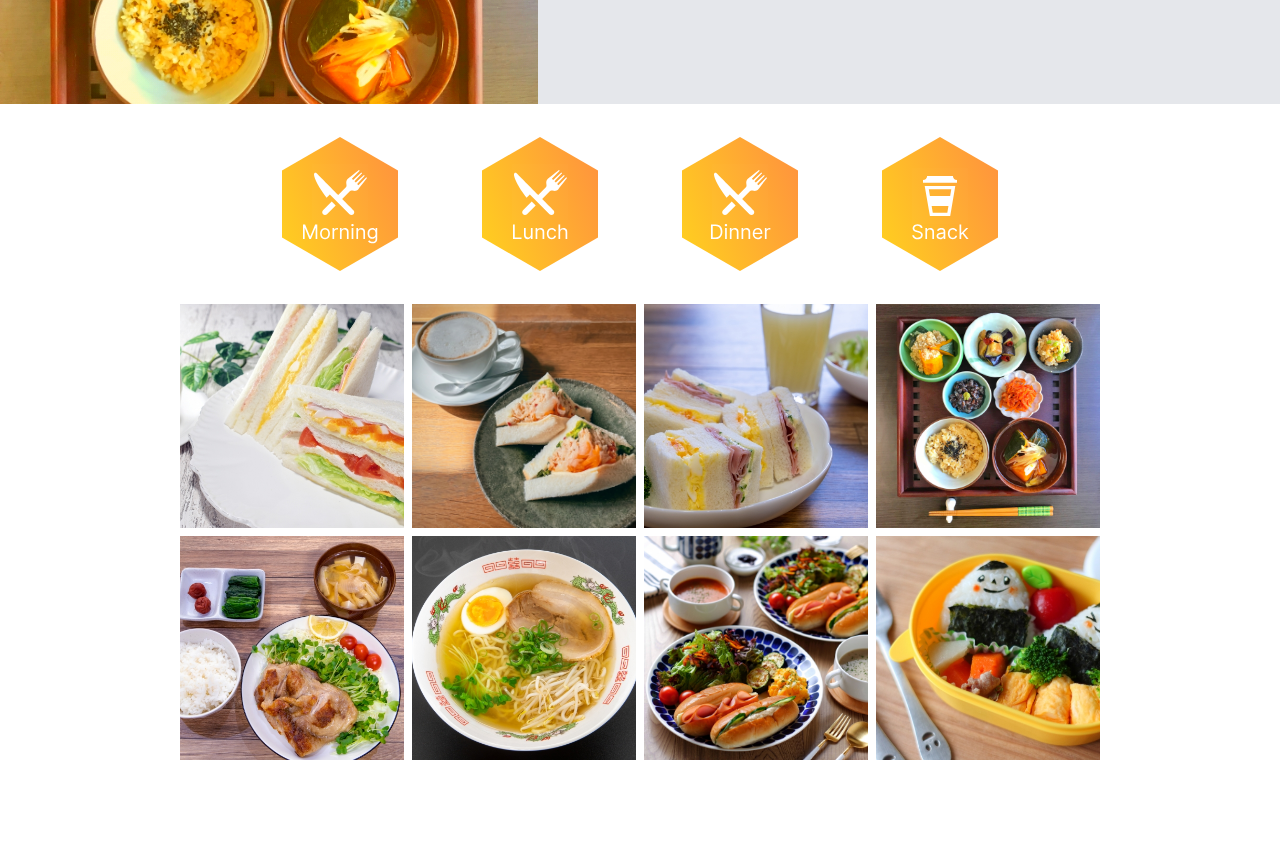
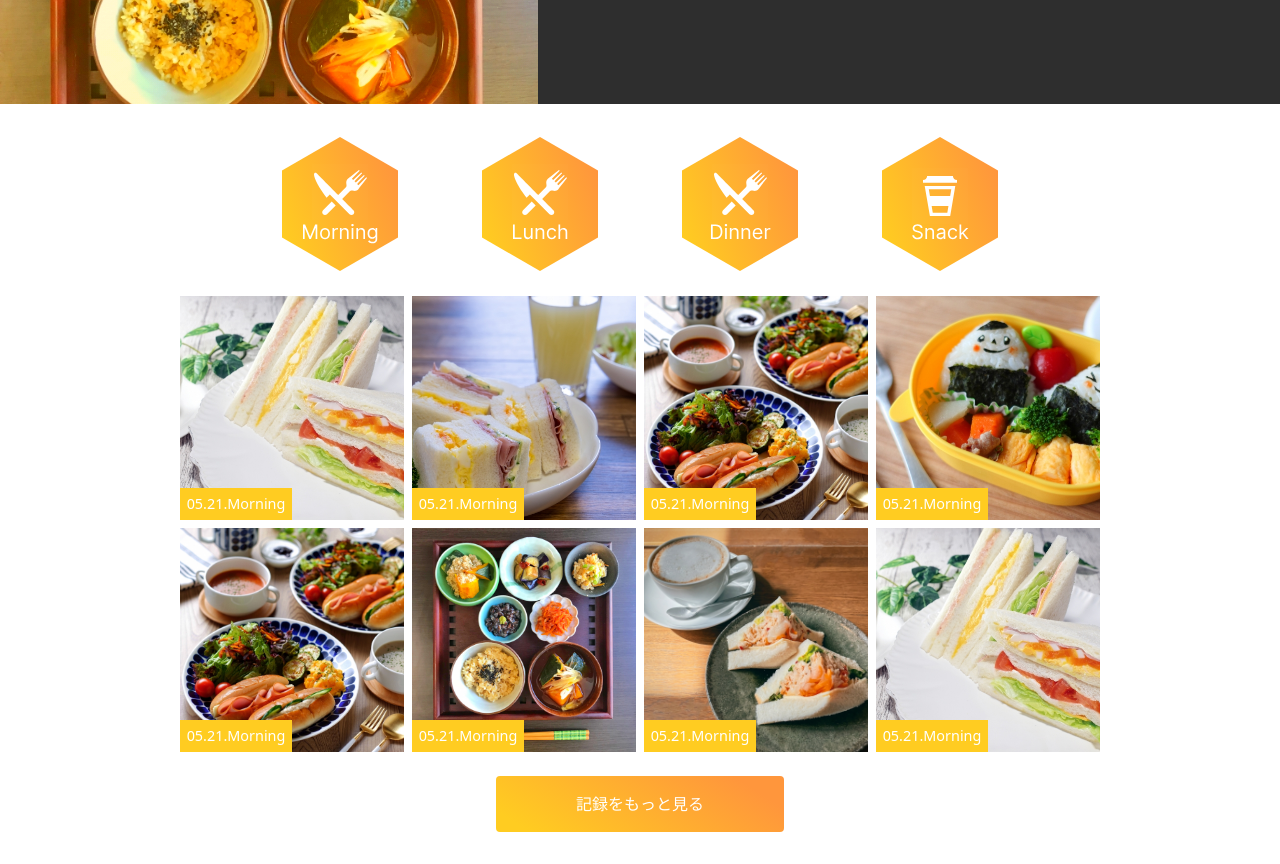
Before and after one commit to simpledark-dev/arent-health-web-app, a Next.js app: page / in a window 1280 px wide. Shown: the part 280-1144 px from the top of the page. Before the commit the page ends 1072 px from the top, so only its background shows below. Built offline with nearby package versions, Linux system fonts and the light colour scheme.

Commit message:
Implement useFetchMealHistory and display meals

```diff
--- a/components/TopPage/MealHistory.tsx
+++ b/components/TopPage/MealHistory.tsx
@@ -1,134 +1,108 @@
 import Image from "next/image";
+import ClipLoader from "react-spinners/ClipLoader";
 import morningHex from "@/public/assets/morning_component_hex.svg";
 import lunchHex from "@/public/assets/lunch_component_hex.svg";
 import dinnerHex from "@/public/assets/dinner_component_hex.svg";
 import snackHex from "@/public/assets/snack_component_hex.svg";
 
-import mealImg1 from "@/public/images/m01.jpg";
-import mealImg2 from "@/public/images/m02.jpg";
-import mealImg3 from "@/public/images/m03.jpg";
-import mealImg4 from "@/public/images/d01.jpg";
-import mealImg5 from "@/public/images/d02.jpg";
-import mealImg6 from "@/public/images/l01.jpg";
-import mealImg7 from "@/public/images/l02.jpg";
-import mealImg8 from "@/public/images/l03.jpg";
+import useFetchMealHistory from "@/hooks/useFetchMealHistory";
 
-const FilterButtons = () => {
+import { formateDateMonth } from "@/utils/dateTime";
+import { Meal } from "@/types";
+import { useState } from "react";
+
+const FilterButtons = ({ setFilter }: { setFilter: any }) => {
   return (
     <div className="flex justify-center gap-16">
-      <Image src={morningHex} alt="morning-hex" />
-      <Image src={lunchHex} alt="lunch-hex" />
-      <Image src={dinnerHex} alt="dinner-hex" />
-      <Image src={snackHex} alt="snack-hex" />
+      <Image
+        className="hover:translate-x-1 hover:-translate-y-1 hover:shadow-lg"
+        src={morningHex}
+        alt="morning-hex"
+        onClick={() => setFilter("Morning")}
+      />
+      <Image
+        className="hover:translate-x-1 hover:-translate-y-1 hover:shadow-lg"
+        src={lunchHex}
+        alt="lunch-hex"
+        onClick={() => setFilter("Lunch")}
+      />
+      <Image
+        className="hover:translate-x-1 hover:-translate-y-1 hover:shadow-lg"
+        src={dinnerHex}
+        alt="dinner-hex"
+        onClick={() => setFilter("Dinner")}
+      />
+      <Image
+        className="hover:translate-x-1 hover:-translate-y-1 hover:shadow-lg"
+        src={snackHex}
+        alt="snack-hex"
+        onClick={() => setFilter("Snack")}
+      />
     </div>
   );
 };
 
-enum MealType {
-  MORNING = "Morning",
-  LUNCH = "Lunch",
-  DINNER = "Dinner",
-  SNACK = "Snack",
-}
-
-const mealList = [
-  {
-    id: 0,
-    time: {
-      date: 21,
-      month: 5,
-    },
-    type: MealType.MORNING,
-    image: mealImg1,
-  },
-  {
-    id: 0,
-    time: {
-      date: 21,
-      month: 5,
-    },
-    type: MealType.MORNING,
-    image: mealImg2,
-  },
-  {
-    id: 0,
-    time: {
-      date: 21,
-      month: 5,
-    },
-    type: MealType.MORNING,
-    image: mealImg3,
-  },
-  {
-    id: 0,
-    time: {
-      date: 21,
-      month: 5,
-    },
-    type: MealType.MORNING,
-    image: mealImg4,
-  },
-  {
-    id: 0,
-    time: {
-      date: 21,
-      month: 5,
-    },
-    type: MealType.MORNING,
-    image: mealImg5,
-  },
-  {
-    id: 0,
-    time: {
-      date: 21,
-      month: 5,
-    },
-    type: MealType.MORNING,
-    image: mealImg6,
-  },
-  {
-    id: 0,
-    time: {
-      date: 21,
-      month: 5,
-    },
-    type: MealType.MORNING,
-    image: mealImg7,
-  },
-  {
-    id: 0,
-    time: {
-      date: 21,
-      month: 5,
-    },
-    type: MealType.MORNING,
-    image: mealImg8,
-  },
-];
-
-const MealList = () => {
-  return (
-    <div className="flex flex-wrap justify-center gap-2">
-      {mealList.map((meal) => {
+const MealList = ({ mealList }: { mealList: Meal[] | null }) => {
   return (
     <>
+      <div className="flex flex-wrap justify-center gap-2">
+        {mealList &&
+          mealList.map((meal) => {
+            if (!meal) return <></>;
+
+            return (
+              <div key={meal.id} className="relative ">
                 <Image
-              className="w-56 aspect-square object-cover"
+                  className=" w-56 aspect-square object-cover"
                   src={meal.image}
                   alt="meal"
                 />
-          </>
+                <div
+                  className="absolute bottom-0 left-0 w-1/2 h-8 bg-[#FFCC21] flex justify-center items-center
+            text-white font-light text-[0.9rem]"
+                >
+                  {formateDateMonth(meal.time.date, meal.time.month)}.
+                  {meal.type}
+                </div>
+              </div>
             );
           })}
       </div>
+
+      {mealList && mealList?.length >= 8 && (
+        <button
+          // special linear gradient
+          style={{
+            background:
+              "linear-gradient(32.95deg, #FFCC21 8.75%, #FF963C 86.64%)",
+          }}
+          className="block h-14 w-72 bg-black text-white font-light rounded mt-6 mx-auto"
+        >
+          記録をもっと見る
+        </button>
+      )}
+    </>
   );
 };
 
 const MealHistory = () => {
+  const { mealList, loading } = useFetchMealHistory();
+  const [filter, setFilter] = useState("Morning");
+
+  const filteredMealList = mealList
+    ? mealList.filter((meal) => meal.type === filter)
+    : [];
+
   return (
-    <section className="max-w-screen-lg mx-auto my-8  space-y-8">
-      <FilterButtons />
-      <MealList />
+    <section className="max-w-screen-lg mx-auto my-8 space-y-6">
+      <FilterButtons setFilter={setFilter} />
+      {loading ? (
+        <div className="w-max mx-auto py-32">
+          <ClipLoader />
+        </div>
+      ) : (
+        <MealList mealList={filteredMealList} />
+      )}
     </section>
   );
 };
--- a/components/TopPage/Overview.tsx
+++ b/components/TopPage/Overview.tsx
@@ -15,7 +15,7 @@ const Overview = () => {
             />
           </div>
         </div>
-        <div className="bg-gray-200 w-[58%] border">Graph</div>
+        <div className="bg-[#2E2E2E] w-[58%]"></div>
       </div>
     </section>
   );
--- /dev/null
+++ b/hooks/useFetchMealHistory.tsx
@@ -0,0 +1,27 @@
+import { useState, useEffect } from "react";
+import { Meal } from "@/types";
+import MockAPI from "@/api/MockAPI";
+
+const useFetchMealHistory = () => {
+  const [mealList, setMealList] = useState<Meal[] | null>(null);
+  const [loading, setLoading] = useState<boolean>(true);
+
+  useEffect(() => {
+    const fetchMealHistoryAPI = async () => {
+      try {
+        const data = await MockAPI.fetchMealHistory();
+        setMealList(data);
+      } catch (error) {
+        console.error(error);
+      } finally {
+        setLoading(false);
+      }
+    };
+
+    fetchMealHistoryAPI();
+  }, []);
+
+  return { mealList, loading };
+};
+
+export default useFetchMealHistory;
--- /dev/null
+++ b/types/index.ts
@@ -0,0 +1,11 @@
+import { MealType } from "@/api/mockData/mealHistoryData";
+
+export type Meal = {
+  id: number;
+  time: {
+    date: number;
+    month: number;
+  };
+  type: MealType;
+  image: any;
+};
--- /dev/null
+++ b/utils/dateTime.ts
@@ -0,0 +1,6 @@
+export const formateDateMonth = (date: number, month: number) => {
+  const formattedDate = date < 10 ? `0${date}` : `${date}`;
+  const formattedMonth = month < 10 ? `0${month}` : `${month}`;
+
+  return `${formattedMonth}.${formattedDate}`;
+};
```
Lines whose indentation alone changed are shown as unchanged.
